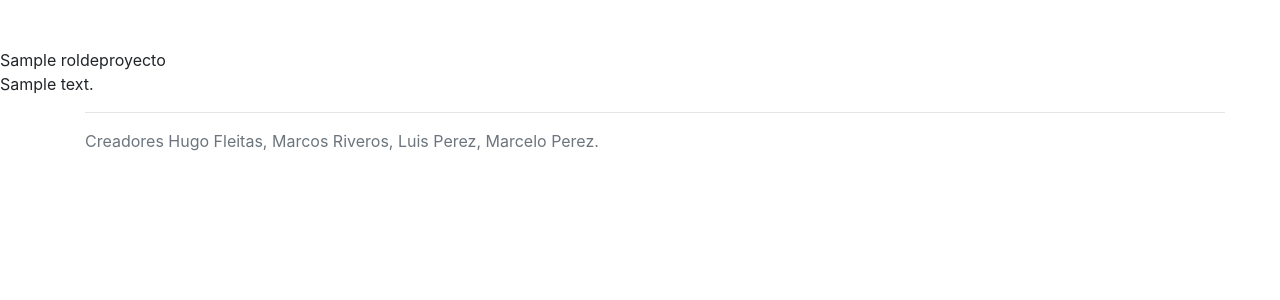
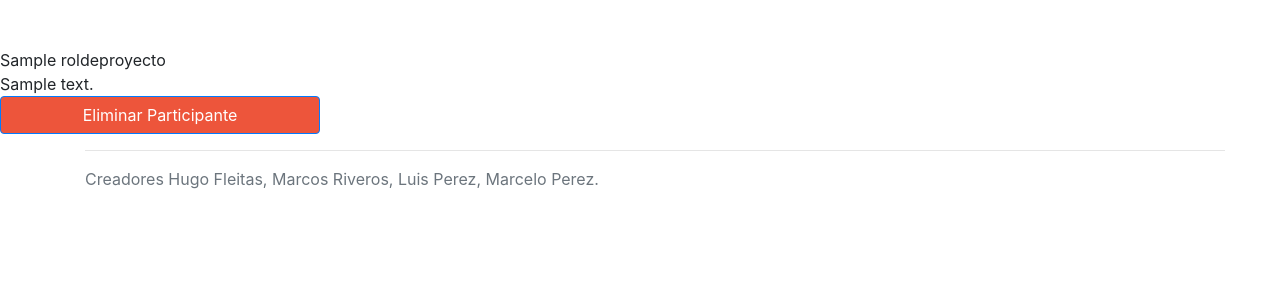
Before and after one commit to marceperez99/proyecto_is2, a Django app: page /proyecto/1/participante/1/ in a window 1280 px wide. Shown: the part 58-358 px from the top of the page. Run offline with Django 3.2, Linux system fonts and the light colour scheme; tables that the repository leaves empty hold one stand-in row (values such as "Sample post"); some libraries are stand-ins or nearby versions.

Commit message:
Agrega botón para eliminar un participante
Signed-off-by: Hugo Fleitas <hugofleitasbus@gmail.com>

```diff
--- a/gestion_de_proyecto/templates/gestion_de_proyecto/participante.html
+++ b/gestion_de_proyecto/templates/gestion_de_proyecto/participante.html
@@ -9,4 +9,7 @@
     {{participante.rol.descripcion}} </br>
     <!-- TODO: visualizar permisos por fase -->
     <!-- TODO: cambiar rol de proyecto -->
+    <button type="button" class="btn btn-primary bg-color-danger col-3 mx-auto">
+        Eliminar Participante
+    </button>
 {% endblock %}
--- a/gestion_de_proyecto/urls.py
+++ b/gestion_de_proyecto/urls.py
@@ -8,6 +8,7 @@ urlpatterns = [
     # path('editar/', views.editar_proyecto_view, name='editarProyecto'),
     path('<int:proyecto_id>/participante/<int:participante_id>/', views.participante_view,
          name='participante'),
-    path('<int:proyecto_id>/participantes/', views.participantes_view, name='participantes'),
-
+    path('<int:proyecto_id>/participante/', views.participantes_view, name='participantes'),
+    path('<int:proyecto_id>/participante/<int:participante_id>/eliminar', views.eliminar_participante_view,
+         name='eliminar_participante'),
 ]
```
